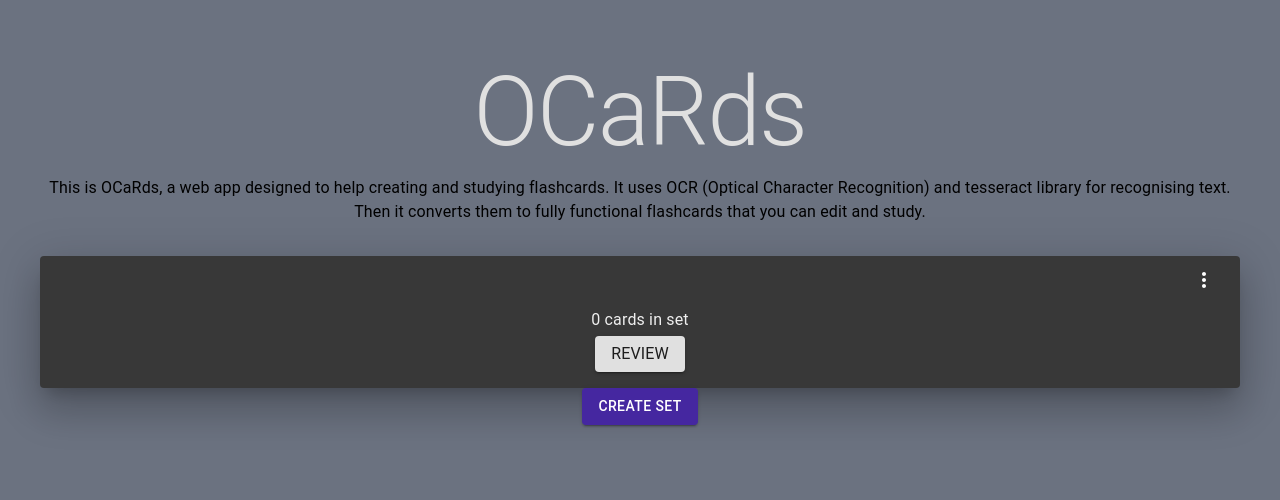
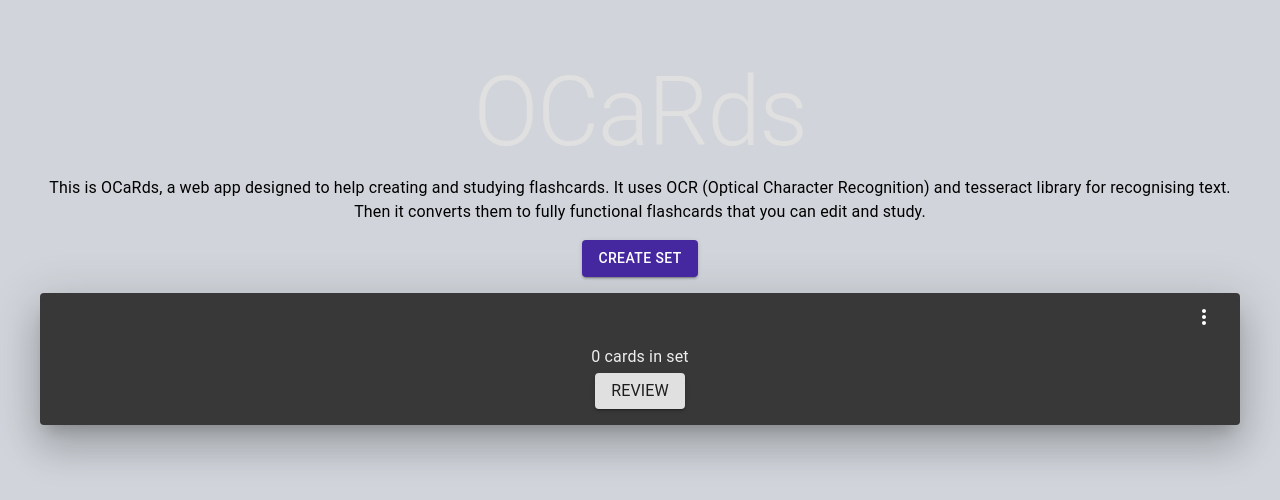
Before and after one commit to TutusBOT/ocards, a React (Vite) app: page / in a window 1280 px wide. Shown: the top 500 px of the page. Built offline with nearby package versions, Linux system fonts and the light colour scheme; what tesseract.js would draw is missing.

Commit message:
ui changes

```diff
--- a/src/App.tsx
+++ b/src/App.tsx
@@ -7,10 +7,10 @@ function App() {
 	return (
 		<StyledEngineProvider injectFirst>
 			<ThemeProvider theme={theme}>
-				<div className="w-screen h-screen fixed bg-gray-500 top-0 left-0 -z-50"></div>
+				<div className="w-screen h-screen fixed bg-gray-300 top-0 left-0 -z-50"></div>
 				<Hero />
+				<CreateSet />
 				<SetList />
-				<CreateSet />
 			</ThemeProvider>
 		</StyledEngineProvider>
 	);
```
